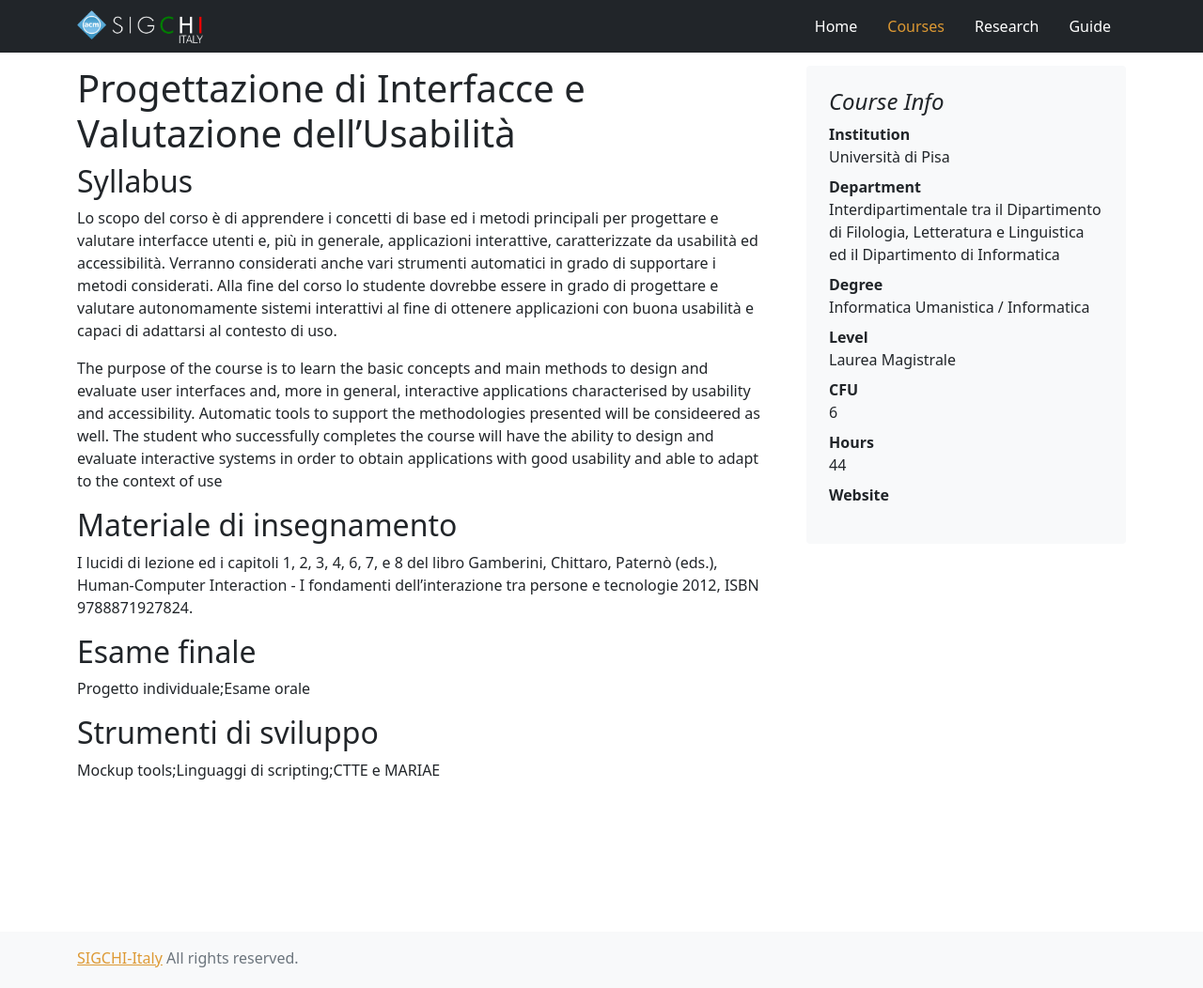
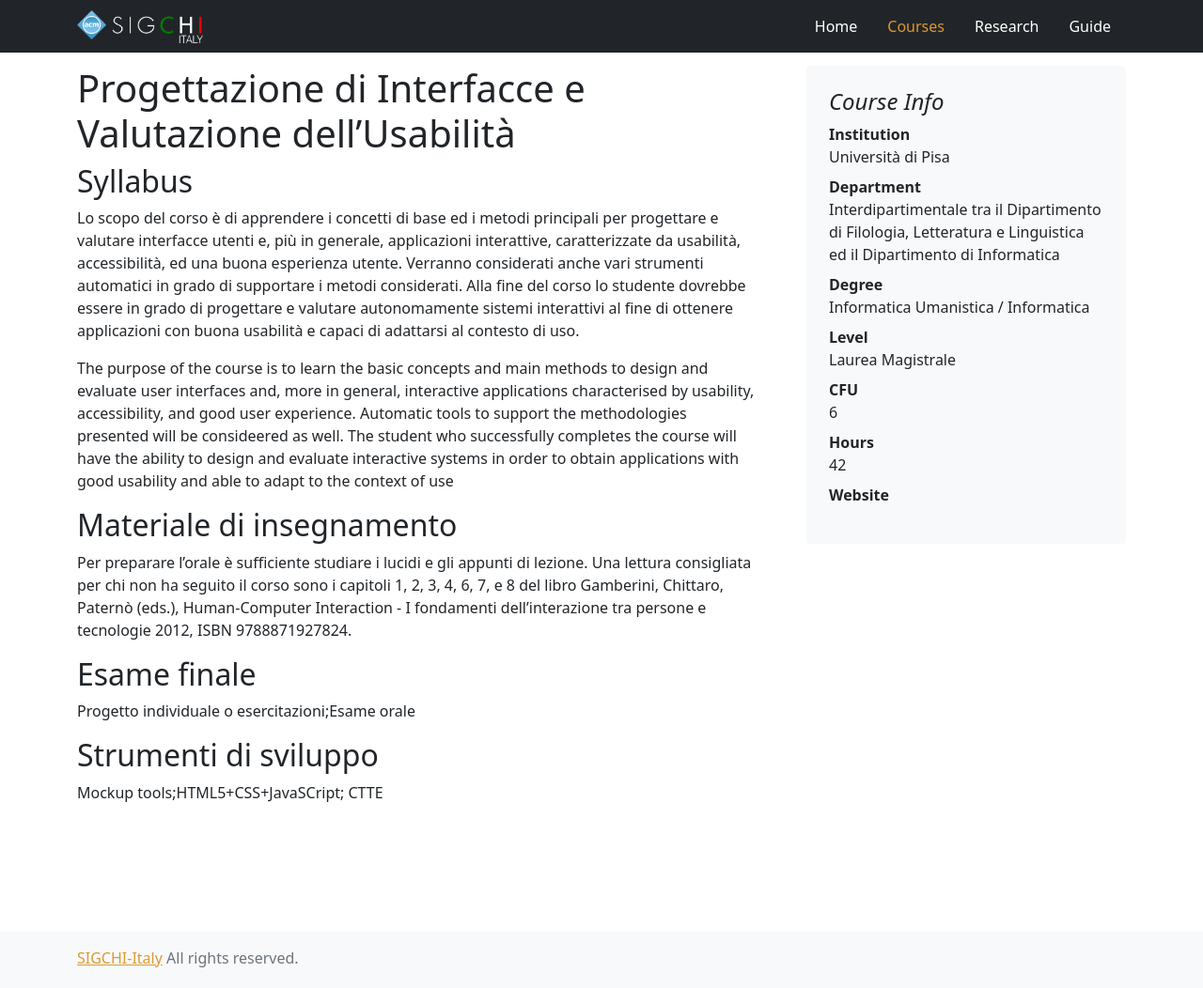
Before and after one commit to sigchi-italy/sigchi-italy, a Jekyll site: the page built from _courses/unipi-piv/description.md, in a window 1280 px wide and 1052 px high. Shown: the whole window at 94% size. Built offline with Jekyll 4.4.1, drawn with Linux system fonts in a browser that asks for light colours.

Commit message:
Update description.md (#11)
Piccoli aggiornamenti

```diff
--- a/_courses/unipi-piv/description.md
+++ b/_courses/unipi-piv/description.md
@@ -14,60 +14,60 @@
 course-participants: 25
 course-optional: T
 cfu: 6
-hours: 44
+hours: 42
 hours-lectures: 28
-hours-lab: 16
+hours-lab: 14
 teacher: Paternò Fabio
 topics:
-  Accessibility: no
+  Accessibility: yes
   Activity_design: no
-  Cognitive_Aspects: no
-  Cognitive_walkthrough: no
+  Cognitive_Aspects: yes
+  Cognitive_walkthrough: yes
   Ergonomics: no
-  Evaluation_metrics: no
-  HCI_Design_Patterns: no
-  HCI_history: no
-  Human-AI_Interaction: no
-  Information_Design: no
-  Information_Visualization: no
-  Interaction_Design: no
-  Interaction_models_and_frameworks: no
-  Interaction_paradigms: no
-  Interaction_styles: no
-  Interviews_and_Surveys: no
+  Evaluation_metrics: yes
+  HCI_Design_Patterns: yes
+  HCI_history: yes
+  Human-AI_Interaction: yes
+  Information_Design: yes
+  Information_Visualization: yes
+  Interaction_Design: yes
+  Interaction_models_and_frameworks: yes
+  Interaction_paradigms: yes
+  Interaction_styles: yes
+  Interviews_and_Surveys: yes
   Knowledge_Visualization: no
-  Multimodal_Interfaces: no
-  Personas: no
-  Prototyping: no
-  Requirement_Analysis: no
+  Multimodal_Interfaces: yes
+  Personas: yes
+  Prototyping: yes
+  Requirement_Analysis: yes
   Software_lifecycle: no
-  Usability_Engineering: no
-  Usability_Evaluation: no
-  Usability_principles: no
-  User-centered_design: no
-  User_Interfaces_for_the_Internet_of_Things: no
-  User_Testing: no
-  Virtual_and_Augmented_Reality: no
+  Usability_Engineering: yes
+  Usability_Evaluation: yes
+  Usability_principles: yes
+  User-centered_design: yes
+  User_Interfaces_for_the_Internet_of_Things: yes
+  User_Testing: yes
+  Virtual_and_Augmented_Reality: yes
 learning-verification:
-  Homework: no
+  Homework: yes
   Group-project: no
   Multiple-choice-questions: no
-  Individual-project: no
-  Oral-examination: no
-  Open-ended-questions: no
+  Individual-project: yes
+  Oral-examination: yes
+  Open-ended-questions: yes
 ---
 
 
 ## Syllabus
-Lo scopo del corso è di apprendere i concetti di base ed i metodi principali per progettare e valutare interfacce utenti e, più in generale, applicazioni interattive, caratterizzate da usabilità ed accessibilità. Verranno considerati anche vari strumenti automatici in grado di supportare i metodi considerati. Alla fine del corso lo studente dovrebbe essere in grado di progettare e valutare autonomamente sistemi interattivi al fine di ottenere applicazioni con buona usabilità e capaci di adattarsi al contesto di uso.
+Lo scopo del corso è di apprendere i concetti di base ed i metodi principali per progettare e valutare interfacce utenti e, più in generale, applicazioni interattive, caratterizzate da usabilità, accessibilità, ed una buona esperienza utente. Verranno considerati anche vari strumenti automatici in grado di supportare i metodi considerati. Alla fine del corso lo studente dovrebbe essere in grado di progettare e valutare autonomamente sistemi interattivi al fine di ottenere applicazioni con buona usabilità e capaci di adattarsi al contesto di uso.
 
-The purpose of the course is to learn the basic concepts and main methods to design and evaluate user interfaces and, more in general, interactive applications characterised by usability and accessibility. Automatic tools to support the methodologies presented will be consideered as well. The student who successfully completes the course will have the ability to design and evaluate interactive systems in order to obtain applications with good usability and able to adapt to the context of use
+The purpose of the course is to learn the basic concepts and main methods to design and evaluate user interfaces and, more in general, interactive applications characterised by usability, accessibility, and good user experience. Automatic tools to support the methodologies presented will be consideered as well. The student who successfully completes the course will have the ability to design and evaluate interactive systems in order to obtain applications with good usability and able to adapt to the context of use
 
 ## Materiale di insegnamento
- I lucidi di lezione ed i capitoli 1, 2, 3, 4, 6, 7, e 8 del libro Gamberini, Chittaro, Paternò (eds.), Human-Computer Interaction - I fondamenti dell'interazione tra persone e tecnologie 2012, ISBN 9788871927824.
+Per preparare l'orale è sufficiente studiare i lucidi e gli appunti di lezione. Una lettura consigliata per chi non ha seguito il corso sono i capitoli 1, 2, 3, 4, 6, 7, e 8 del libro Gamberini, Chittaro, Paternò (eds.), Human-Computer Interaction - I fondamenti dell'interazione tra persone e tecnologie 2012, ISBN 9788871927824.
 
 ## Esame finale
-Progetto individuale;Esame orale
+Progetto individuale o esercitazioni;Esame orale
 
 ## Strumenti di sviluppo
-Mockup tools;Linguaggi di scripting;CTTE e MARIAE
+Mockup tools;HTML5+CSS+JavaSCript; CTTE
```
